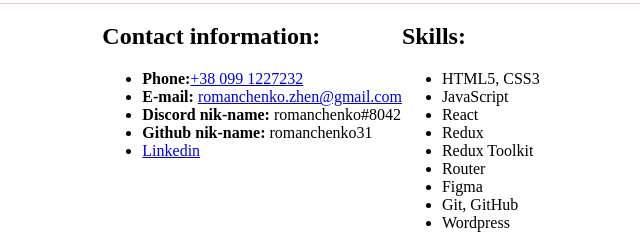
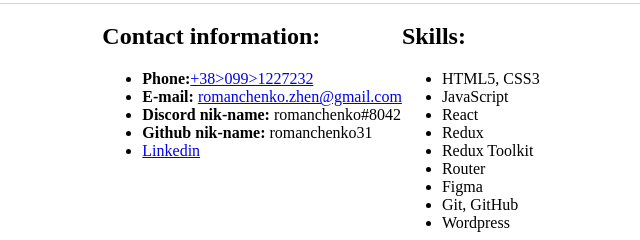
Before and after one commit to romanchenko31/rsschool-cv, a plain HTML site: page index.html in a window 1280 px wide. Shown: the part 227-467 px from the top of the page, 319-959 px from the left. Drawn offline with Linux system fonts and the light colour scheme.

Commit message:
Update index.html

```diff
--- a/index.html
+++ b/index.html
@@ -21,7 +21,7 @@
           <h2>Contact information:</h2>
           <nav>
             <ul>
-              <li><b>Phone:</b><a href="tel:+380991227232">+38 099 1227232</a></li>
+              <li><b>Phone:</b><a href="tel:+380991227232">+38&gt099&gt1227232</a></li>
               <li>
                 <b>E-mail:</b>
                 <a href="mailto:romanchenko.zhen@gmail.com">romanchenko.zhen@gmail.com</a>
```
